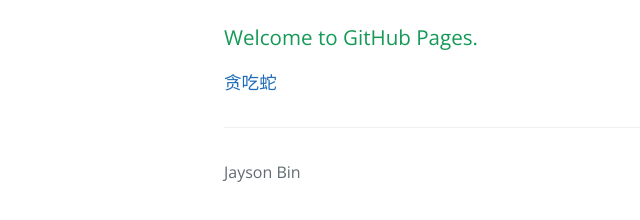
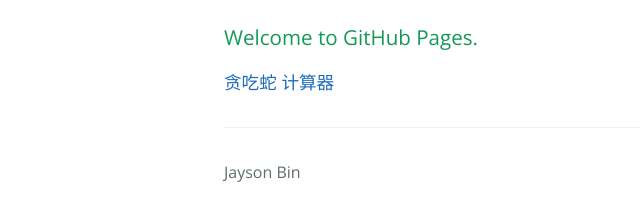
Before and after one commit to 15814270410/binjuxing.github.io, a plain HTML site: page index.html in a window 1280 px wide. Shown: the part 280-500 px from the top of the page, 0-640 px from the left. Drawn offline with nearby package versions, Linux system fonts and the light colour scheme.

Commit message:
Update index.html

```diff
--- a/index.html
+++ b/index.html
@@ -19,7 +19,7 @@
       <h3>
 <a id="welcome-to-github-pages" class="anchor" href="#welcome-to-github-pages" aria-hidden="true"><span aria-hidden="true" class="octicon octicon-link"></span></a>Welcome to GitHub Pages.</h3>
     <a href="贪吃蛇/贪吃蛇3.html">贪吃蛇</a>
-
+      <a href="计算器.html">计算器</a>
       <footer class="site-footer">
 
         <span>Jayson Bin</span>
```
